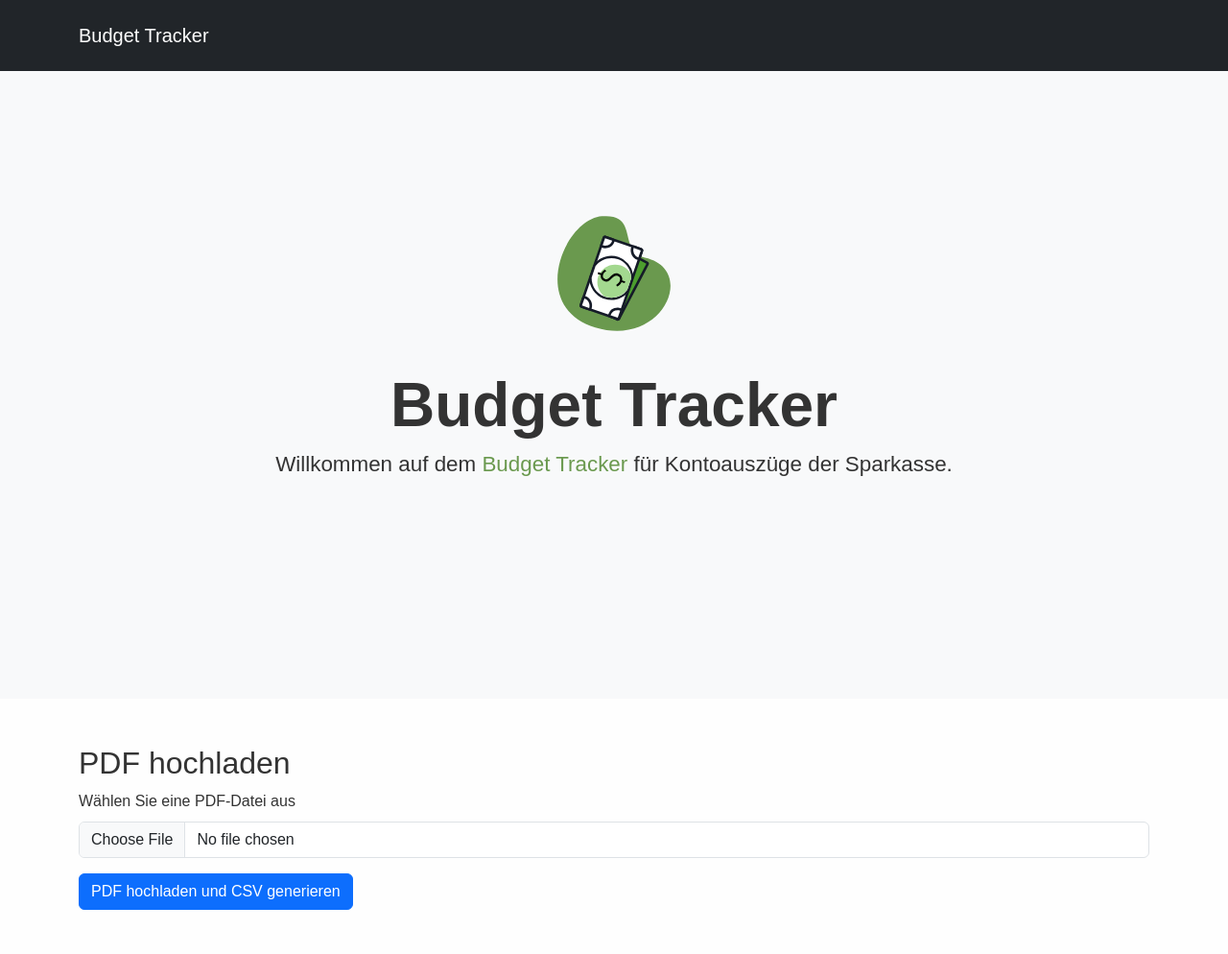
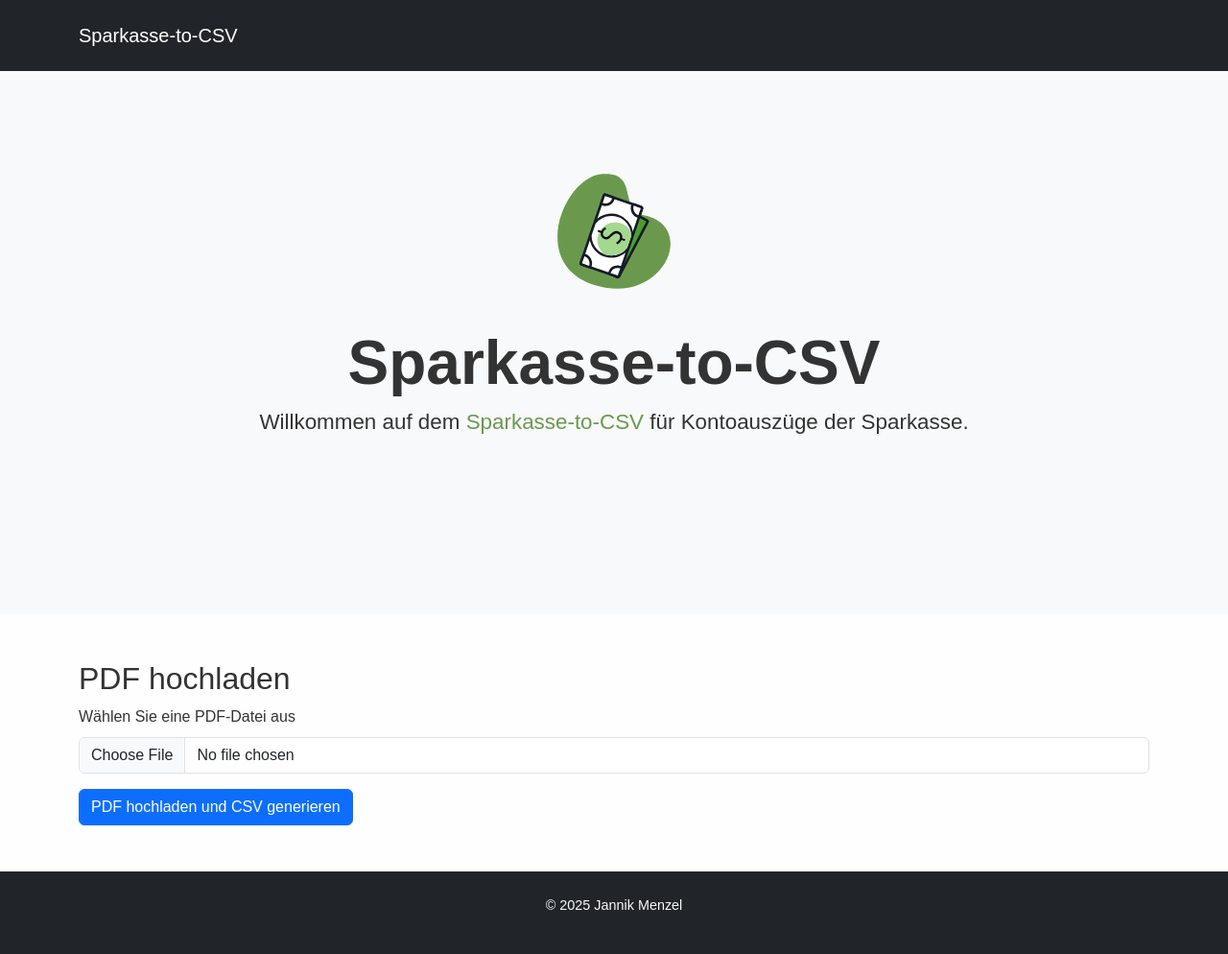
Before and after one commit to jannikmenzel/sparkasse-to-csv, a Flask app: page / in a window 1280 px wide. Shown: the top 994 px of the page at 96% size. Run offline with Flask 3, Linux system fonts and the light colour scheme; some libraries are stand-ins or nearby versions.

Commit message:
updated frontend

```diff
--- a/static/styles.css
+++ b/static/styles.css
@@ -42,7 +42,7 @@
    ======================== */
 .hero-section {
     position: relative;
-    height: 91vh;
+    height: 80vh;
     display: flex;
     justify-content: center;
     align-items: center;
--- a/templates/index.html
+++ b/templates/index.html
@@ -12,7 +12,7 @@
 <!-- Navigation -->
 <nav class="navbar navbar-expand-lg navbar-dark bg-dark">
     <div class="container">
-        <a class="navbar-brand" href="index.html">Budget Tracker</a>
+        <a class="navbar-brand" href="index.html">Sparkasse-to-CSV</a>
 
         <button class="navbar-toggler" type="button" data-bs-toggle="collapse" data-bs-target="#navbarNav" aria-controls="navbarNav" aria-expanded="false" aria-label="Toggle navigation">
             <span class="navbar-toggler-icon"></span>
@@ -25,8 +25,8 @@
     <div class="container py-5">
         <img src="{{ url_for('static', filename='assets/icons/icon.svg') }}" alt="Cover" class="cover-img mb-4">
 
-        <h1 class="display-3">Budget Tracker</h1>
-        <p class="lead">Willkommen auf dem <span class="highlight">Budget Tracker</span> für Kontoauszüge der Sparkasse.</p>
+        <h1 class="display-3">Sparkasse-to-CSV</h1>
+        <p class="lead">Willkommen auf dem <span class="highlight">Sparkasse-to-CSV</span> für Kontoauszüge der Sparkasse.</p>
     </div>
 </header>
 
```
Also changed, not shown: static/assets/cover.png.
